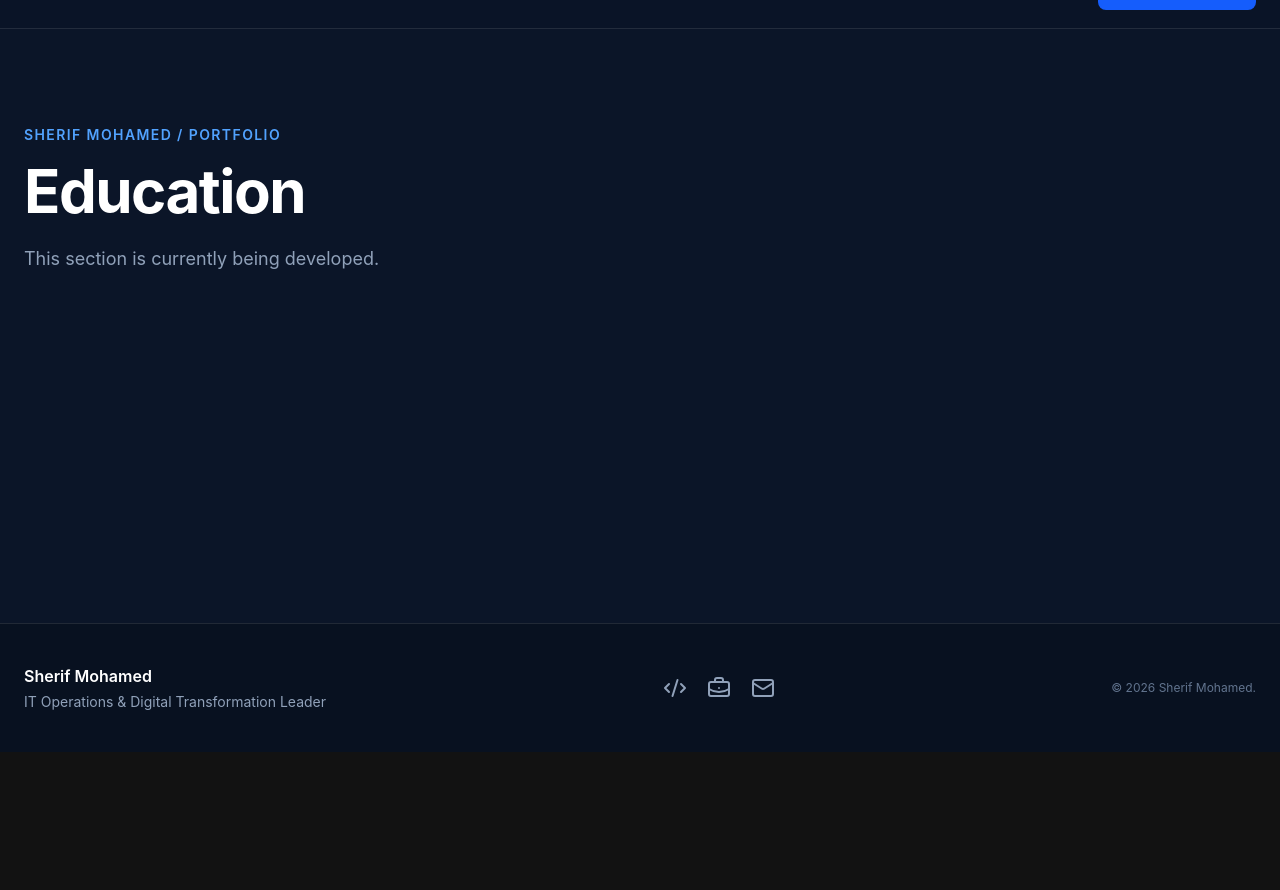
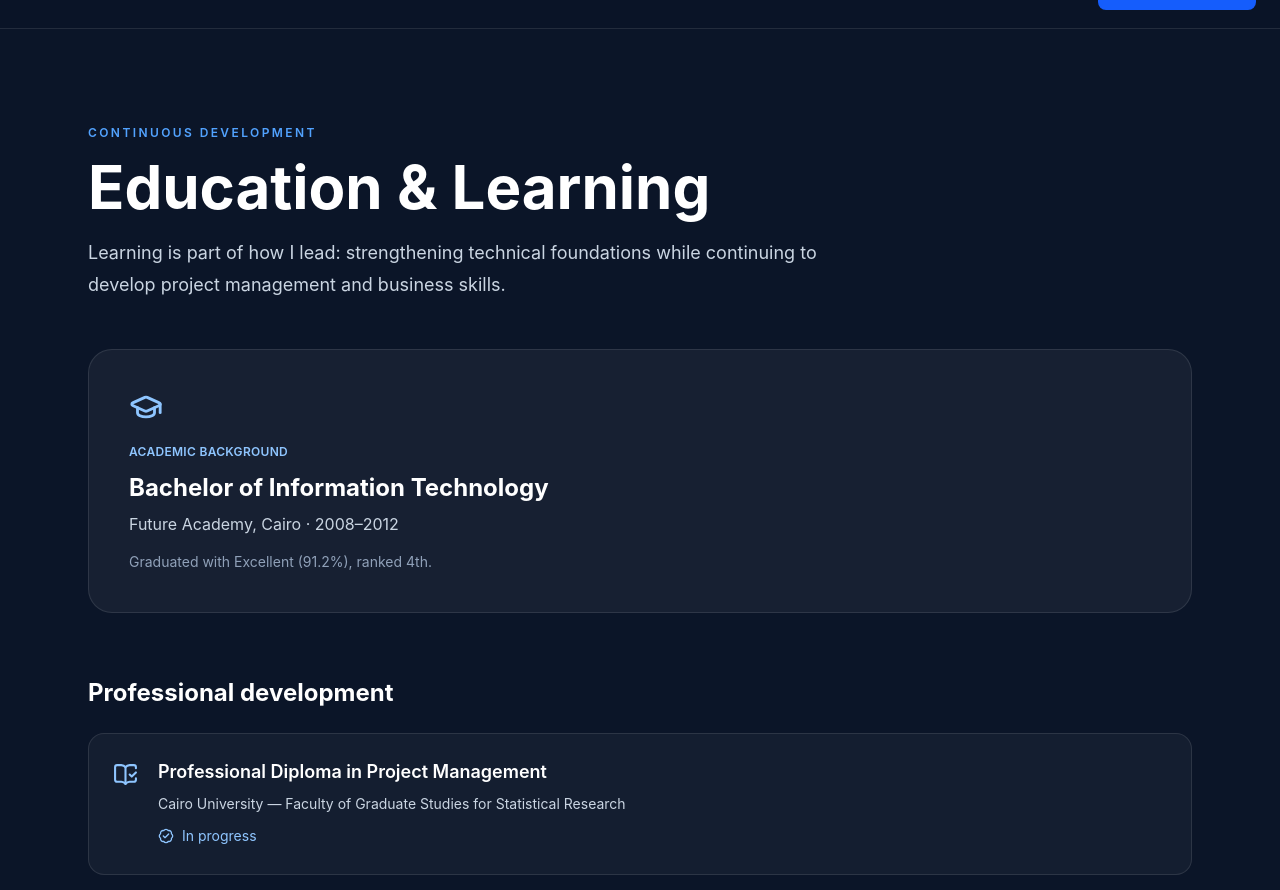
Before and after one commit to sherifhassan21/Portfolio, a React (Vite) app in the folder react-app/: page /education in a window 1280 px wide. Shown: the part 48-938 px from the top of the page. Before the commit the page ends 800 px from the top, so only its background shows below. Built offline with nearby package versions, Linux system fonts and the light colour scheme.

Commit message:
Complete professional Education portfolio page

```diff
--- a/react-app/src/pages/Education.tsx
+++ b/react-app/src/pages/Education.tsx
@@ -1,15 +1,15 @@
+import { GraduationCap, BookOpenCheck, BadgeCheck } from 'lucide-react'
+
+const courses = [
+  {name:'Professional Diploma in Project Management',org:'Cairo University — Faculty of Graduate Studies for Statistical Research',status:'In progress'},
+  {name:'ITIL Training',org:'IT Service Management',status:'Completed · 2025'},
+  {name:'PMP Preparation Training',org:'Project Management Professional preparation',status:'Training completed'},
+]
 export default function Education() {
-  return (
-    <section className="mx-auto max-w-7xl px-6 py-24">
-      <p className="mb-4 text-sm font-semibold uppercase tracking-widest text-blue-400">
-        Sherif Mohamed / Portfolio
-      </p>
-      <h1 className="text-4xl font-bold tracking-tight md:text-6xl">
-        Education
-      </h1>
-      <p className="mt-6 max-w-2xl text-lg text-slate-400">
-        This section is currently being developed.
-      </p>
-    </section>
-  )
+  return <main className="mx-auto max-w-6xl px-6 py-16 md:py-24">
+    <p className="text-xs font-semibold uppercase tracking-[.2em] text-blue-400">Continuous development</p><h1 className="mt-4 text-4xl font-bold text-white md:text-6xl">Education & Learning</h1><p className="mt-5 max-w-3xl text-lg leading-8 text-slate-300">Learning is part of how I lead: strengthening technical foundations while continuing to develop project management and business skills.</p>
+    <section className="mt-12 rounded-3xl border border-white/10 bg-white/[.05] p-7 md:p-10"><GraduationCap className="text-blue-300" size={34}/><p className="mt-5 text-xs font-semibold uppercase tracking-wide text-blue-300">Academic background</p><h2 className="mt-3 text-2xl font-bold text-white">Bachelor of Information Technology</h2><p className="mt-2 text-slate-300">Future Academy, Cairo · 2008–2012</p><p className="mt-4 text-sm text-slate-400">Graduated with Excellent (91.2%), ranked 4th.</p></section>
+    <h2 className="mt-16 text-2xl font-bold text-white">Professional development</h2><div className="mt-6 grid gap-4">{courses.map(c=><article key={c.name} className="flex gap-5 rounded-2xl border border-white/10 bg-white/[.04] p-6"><BookOpenCheck size={25} className="mt-1 shrink-0 text-blue-300"/><div><h3 className="text-lg font-semibold text-white">{c.name}</h3><p className="mt-2 text-sm text-slate-300">{c.org}</p><p className="mt-3 inline-flex items-center gap-2 text-sm text-blue-300"><BadgeCheck size={16}/>{c.status}</p></div></article>)}</div>
+    <p className="mt-8 text-sm text-slate-400">Training and preparation are listed as such; they are not presented as awarded professional certifications.</p>
+  </main>
 }
```
